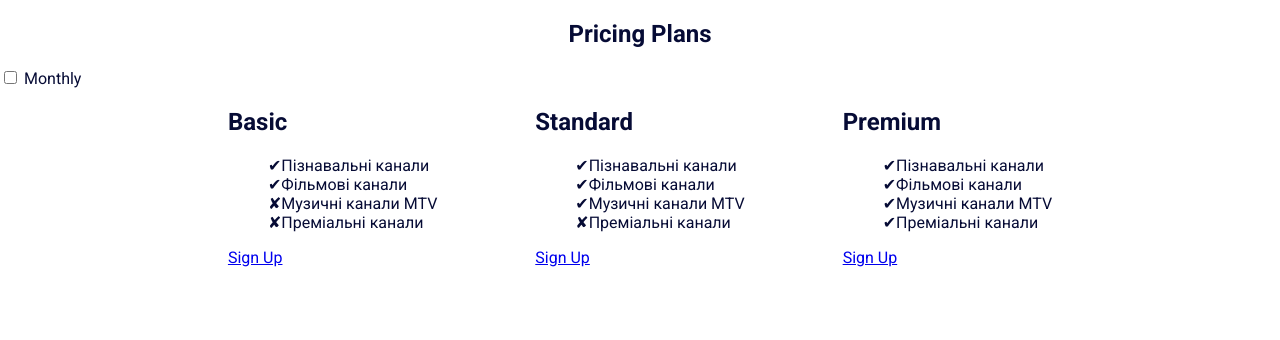
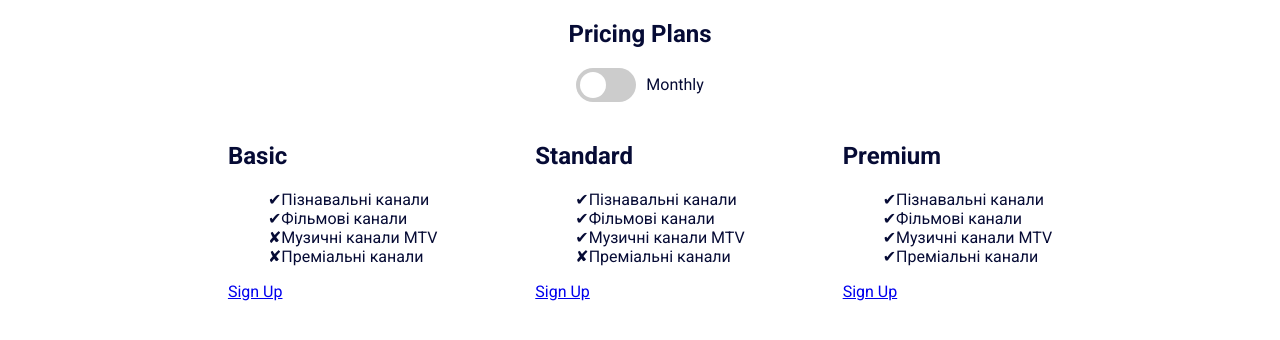
Before and after one commit to annak1104/annak1104-pricing_comparison_table, a website: page src/index.html in a window 1280 px wide. Drawn offline with Linux system fonts and the light colour scheme.

Commit message:
feat: add toggle styles

```diff
--- a/src/styles/style.scss
+++ b/src/styles/style.scss
@@ -1,5 +1,6 @@
 @import "variables";
 @import "mixins";
+@import "toggle";
 
 body {
   background-size: cover;
--- /dev/null
+++ b/src/styles/toggle.scss
@@ -0,0 +1,55 @@
+.toggle {
+  display: flex;
+  align-items: center;
+  justify-content: center;
+  margin-bottom: 20px;
+
+  &__label {
+    position: relative;
+    display: inline-block;
+    width: 60px;
+    height: 34px;
+  }
+
+  &__input {
+    opacity: 0;
+    width: 0;
+    height: 0;
+  }
+
+  &__slider {
+    position: absolute;
+    cursor: pointer;
+    top: 0;
+    left: 0;
+    right: 0;
+    bottom: 0;
+    background-color: #ccc;
+    transition: .4s;
+    border-radius: 34px;
+  }
+
+  &__slider:before {
+    position: absolute;
+    content: "";
+    height: 26px;
+    width: 26px;
+    left: 4px;
+    bottom: 4px;
+    background-color: white;
+    transition: .4s;
+    border-radius: 50%;
+  }
+
+  &__input:checked + &__slider {
+    background-color: #2196F3;
+  }
+
+  &__input:checked + &__slider:before {
+    transform: translateX(26px);
+  }
+
+  &__text {
+    margin-left: 10px;
+  }
+}
```
Also changed, not shown: src/styles/style.css, 1 other file.
